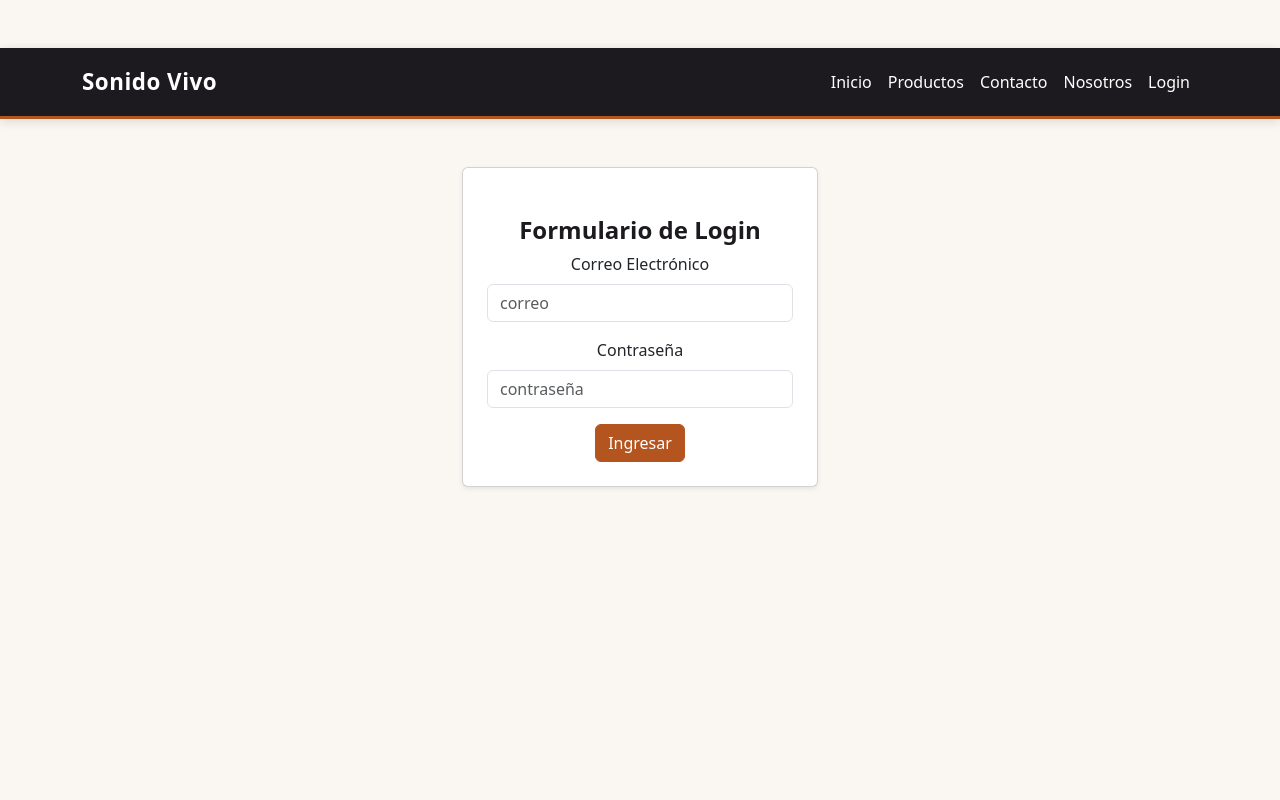
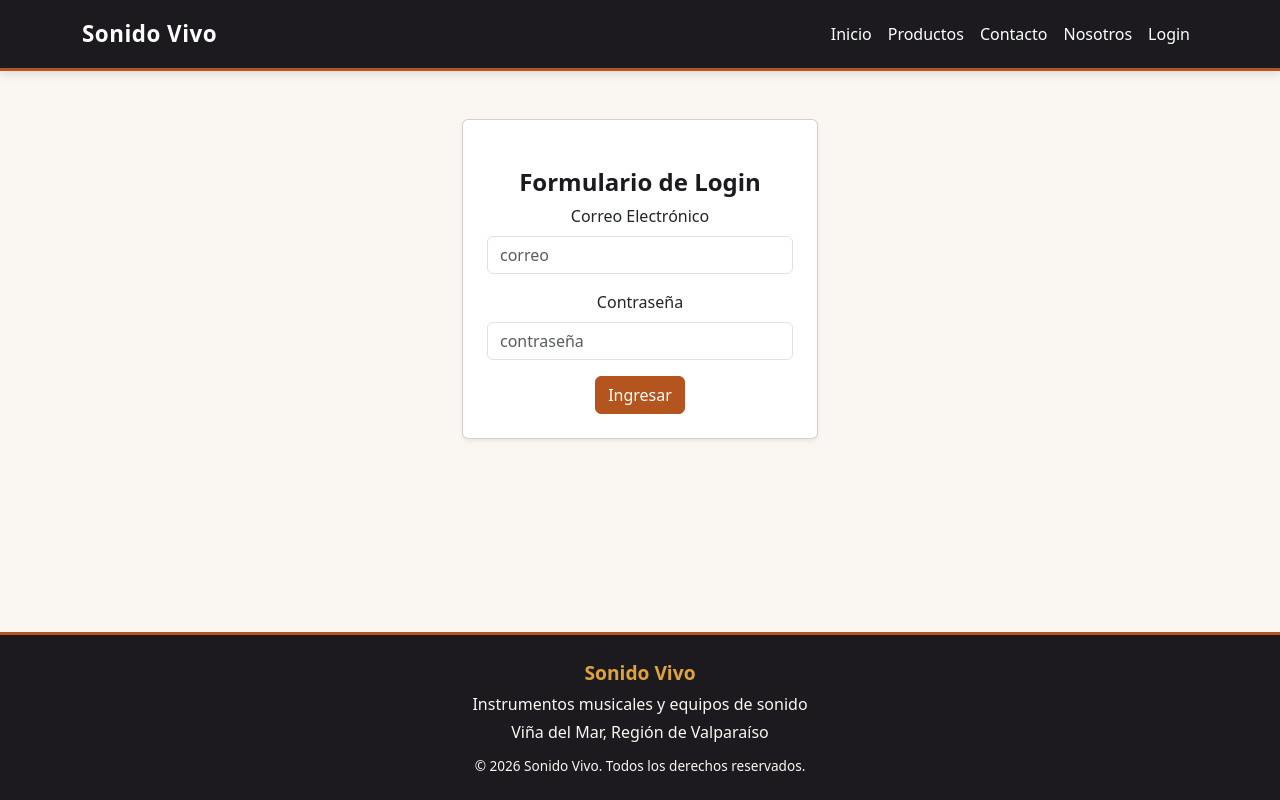
Before and after one commit to SYST3M644/SONIDO_VIVO_PROJECTO, a React (Vite) app: page /login in a window 1280 px wide. Built offline with nearby package versions, Linux system fonts and the light colour scheme.

Commit message:
Agregar el pie de pagina con los datos de la tienda

```diff
--- a/src/App.css
+++ b/src/App.css
@@ -67,3 +67,31 @@
 .barra-navegacion .nav-link:hover {
     color: var(--sv-laton);
 }
+
+.contenido {
+    flex-grow: 1;
+}
+
+.pie-pagina {
+    background-color: var(--sv-carbon);
+    color: var(--sv-crema);
+    border-top: 3px solid var(--sv-caoba);
+    padding: 24px 16px;
+    margin-top: 48px;
+}
+
+.pie-pagina p {
+    margin-bottom: 4px;
+}
+
+.pie-pagina .nombre-tienda {
+    color: var(--sv-laton);
+    font-size: 1.2rem;
+    font-weight: 600;
+}
+
+.pie-pagina .derechos {
+    font-size: 0.85rem;
+    margin-top: 12px;
+    margin-bottom: 0;
+}
--- a/src/App.tsx
+++ b/src/App.tsx
@@ -7,14 +7,16 @@ import Contacto from './paginas/Contacto'
 import Nosotros from './paginas/Nosotros'
 import DetalleProducto from './paginas/DetalleProducto'
 import Login from './paginas/Login'
+import Pie from './componentes/organismos/Pie'
 
 
 function App() {
 
   return (
-      <div className='text-center mt-5'>
+      <>
+        <Navbar />
 
-        <Navbar />
+        <div className='text-center contenido'>
 
         <Routes>
           <Route
@@ -49,7 +51,10 @@ function App() {
 
         </Routes>
 
-      </div>
+        </div>
+
+        <Pie />
+      </>
   )
 }
 
--- /dev/null
+++ b/src/componentes/organismos/Pie.tsx
@@ -0,0 +1,15 @@
+function Pie() {
+    return(
+        <footer className="pie-pagina text-center">
+            <p className="nombre-tienda">Sonido Vivo</p>
+
+            <p>Instrumentos musicales y equipos de sonido</p>
+
+            <p>Viña del Mar, Región de Valparaíso</p>
+
+            <p className="derechos">© 2026 Sonido Vivo. Todos los derechos reservados.</p>
+        </footer>
+    );
+}
+
+export default Pie
--- a/src/paginas/DetalleProducto.tsx
+++ b/src/paginas/DetalleProducto.tsx
@@ -96,7 +96,7 @@ function DetalleProducto(){
     )
     return(
 
-        <div>
+        <div className="container mt-4">
             <h1>Detalle del Producto</h1>
 
             <img
```
